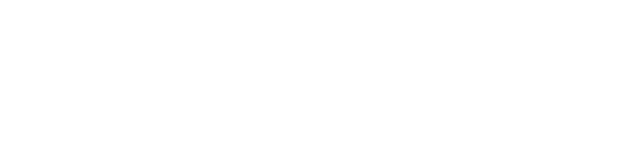
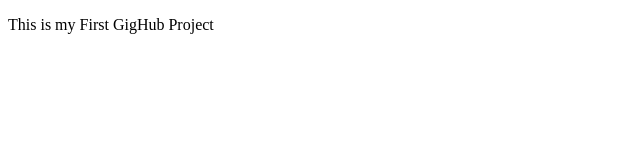
Before and after one commit to mobarak-ali/my-first-website, a plain HTML site: page index.html in a window 1280 px wide. Shown: the whole page, without its empty margins (0-640 px from the left). Drawn offline with Linux system fonts and the light colour scheme.

Commit message:
Added some changes

```diff
--- a/index.html
+++ b/index.html
@@ -6,6 +6,6 @@
     <title>Document</title>
 </head>
 <body>
-
+    <P>This is my First GigHub Project</P>
 </body>
 </html>
```
Also changed, not shown: 1 other file.
